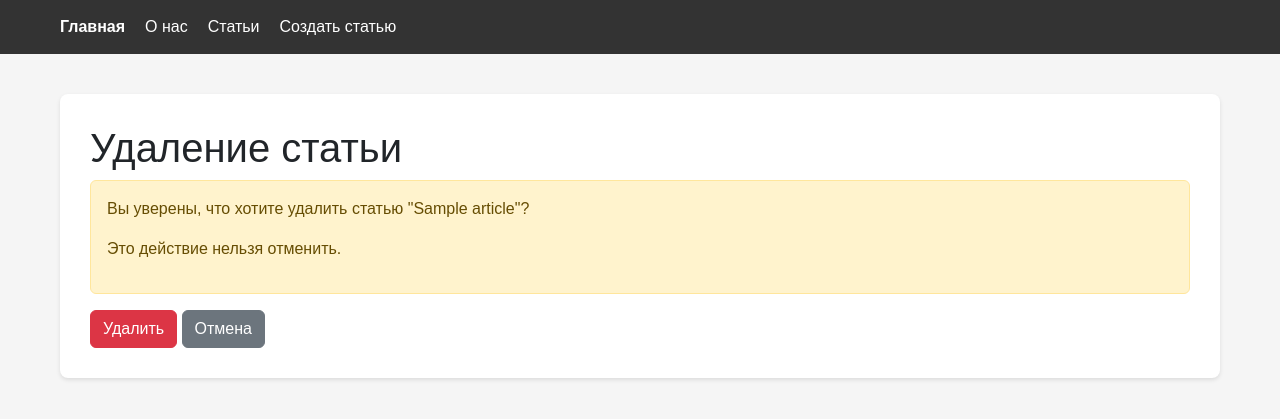
After one commit to KirillSamarin/djangoproject, a Django app: page /blogs/article/1/delete/ in a window 1280 px wide. The commit adds this page. Shown: the top 419 px of the page. Run offline with Django 5.2, Linux system fonts and the light colour scheme; tables that the repository leaves empty hold one stand-in row (values such as "Sample post"); some libraries are stand-ins or nearby versions.

Commit message:
full CRUD

```diff
--- a/blogs/models.py
+++ b/blogs/models.py
@@ -1,4 +1,6 @@
 from django.db import models
+from traitlets.config import default_aliases
+
 
 class Article(models.Model):
     objects = models.Manager()
@@ -7,7 +9,7 @@ class Article(models.Model):
     thumbnail = models.ImageField(upload_to='photos/', verbose_name='превью')
     created_at = models.DateTimeField(auto_now_add=True, verbose_name="дата создания")
     is_published = models.BooleanField(default=False, verbose_name='опубликовано')
-    count_watches = models.IntegerField(verbose_name='количество просмотров')
+    count_watches = models.IntegerField(verbose_name='количество просмотров', default=0)
 
     def __str__(self):
         return f"{self.title}, {self.content}"
--- a/blogs/templates/blogs/article.html
+++ b/blogs/templates/blogs/article.html
@@ -22,6 +22,7 @@
 
 <div class="mt-4">
     <a href="{% url 'blogs:article-edit' article.pk %}" class="btn btn-warning">Редактировать</a>
+    <a href="{% url 'blogs:article-delete' article.pk %}" class="btn btn-danger">Удалить</a>
     <a href="{% url 'blogs:articles' %}" class="btn btn-secondary">Назад к списку статей</a>
 </div>
 {% endblock %}
--- /dev/null
+++ b/blogs/templates/blogs/article_confirm_delete.html
@@ -0,0 +1,17 @@
+{% extends 'blogs/base.html' %}
+
+{% block title %}Удаление статьи - {{ object.title }}{% endblock %}
+
+{% block content %}
+<h1>Удаление статьи</h1>
+<div class="alert alert-warning">
+    <p>Вы уверены, что хотите удалить статью "{{ object.title }}"?</p>
+    <p>Это действие нельзя отменить.</p>
+</div>
+
+<form method="post">
+    {% csrf_token %}
+    <button type="submit" class="btn btn-danger">Удалить</button>
+    <a href="{% url 'blogs:article-detail' object.pk %}" class="btn btn-secondary">Отмена</a>
+</form>
+{% endblock %}
--- a/blogs/templates/blogs/menu.html
+++ b/blogs/templates/blogs/menu.html
@@ -4,6 +4,7 @@
             <li><a href="/" style="color: white; text-decoration: none; font-weight: bold;">Главная</a></li>
             <li><a href="/about/" style="color: white; text-decoration: none;">О нас</a></li>
             <li><a href="{% url 'blogs:articles' %}" style="color: white; text-decoration: none;">Статьи</a></li>
+            <li><a href="{% url 'blogs:article-create' %}" style="color: white; text-decoration: none;">Создать статью</a></li>
         </ul>
     </div>
 </nav>
--- a/blogs/urls.py
+++ b/blogs/urls.py
@@ -1,10 +1,12 @@
 from django.urls import path
-from .views import ArticleView, ArticleListView, ArticleUpdateView
+from .views import ArticleView, ArticleListView, ArticleUpdateView, ArticleDeleteView, ArticleCreateView
 
 app_name = 'blogs'
 
 urlpatterns = [
     path('article/<int:pk>/', ArticleView.as_view(), name='article-detail'),
     path('articles/', ArticleListView.as_view(), name='articles'),
-    path('article/<int:pk>/edit/', ArticleUpdateView.as_view(), name='article-edit')
+    path('article/<int:pk>/edit/', ArticleUpdateView.as_view(), name='article-edit'),
+    path('article/<int:pk>/delete/', ArticleDeleteView.as_view(), name='article-delete'),
+    path('article/create/', ArticleCreateView.as_view(), name='article-create')
 ]
--- a/blogs/views.py
+++ b/blogs/views.py
@@ -1,7 +1,13 @@
 from django.urls import reverse_lazy
 
 from blogs.models import Article
-from django.views.generic import DetailView, ListView, UpdateView
+from django.views.generic import DetailView, ListView, UpdateView, CreateView, DeleteView
+
+class ArticleCreateView(CreateView):
+    model = Article
+    template_name = 'blogs/article_form.html'
+    fields = ['title', 'content', 'thumbnail', 'is_published']
+    success_url = reverse_lazy('blogs:articles')
 
 class ArticleView(DetailView):
     model = Article
@@ -30,3 +36,8 @@ class ArticleUpdateView(UpdateView):
 
     def get_success_url(self):
         return reverse_lazy('blogs:article-detail', kwargs={"pk": self.object.pk})
+
+class ArticleDeleteView(DeleteView):
+    model = Article
+    template_name = 'blogs/article_confirm_delete.html'
+    success_url = reverse_lazy('blogs:articles')
```
Also changed, not shown: blogs/templates/blogs/article_edit.html (+5 -2 lines), blogs/templates/blogs/article_form.html (added, +15 -0 lines), blogs/templates/blogs/article_list.html (+9 -2 lines), blogs/migrations/0002_alter_article_count_watches.py (added), media/photos/images_D0R9KaR.png (added), media/photos/images_iRJqydV.png (added), media/photos/images_uFFZ6wf.png (added).
